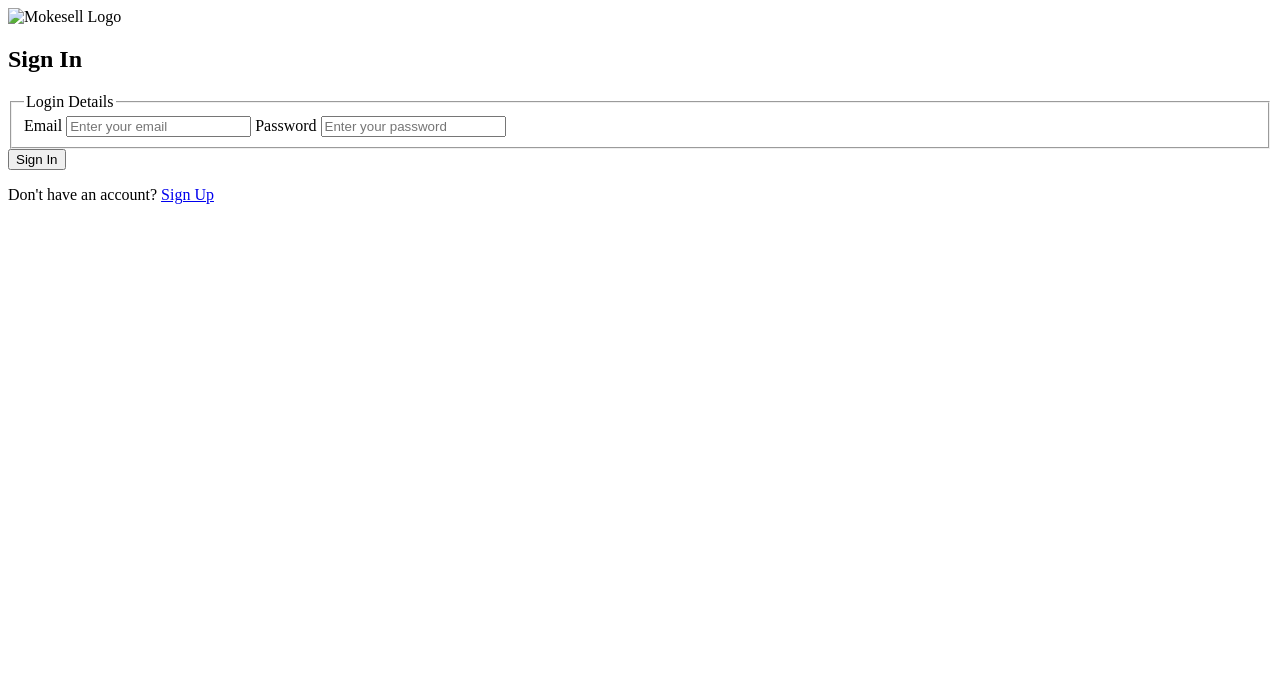
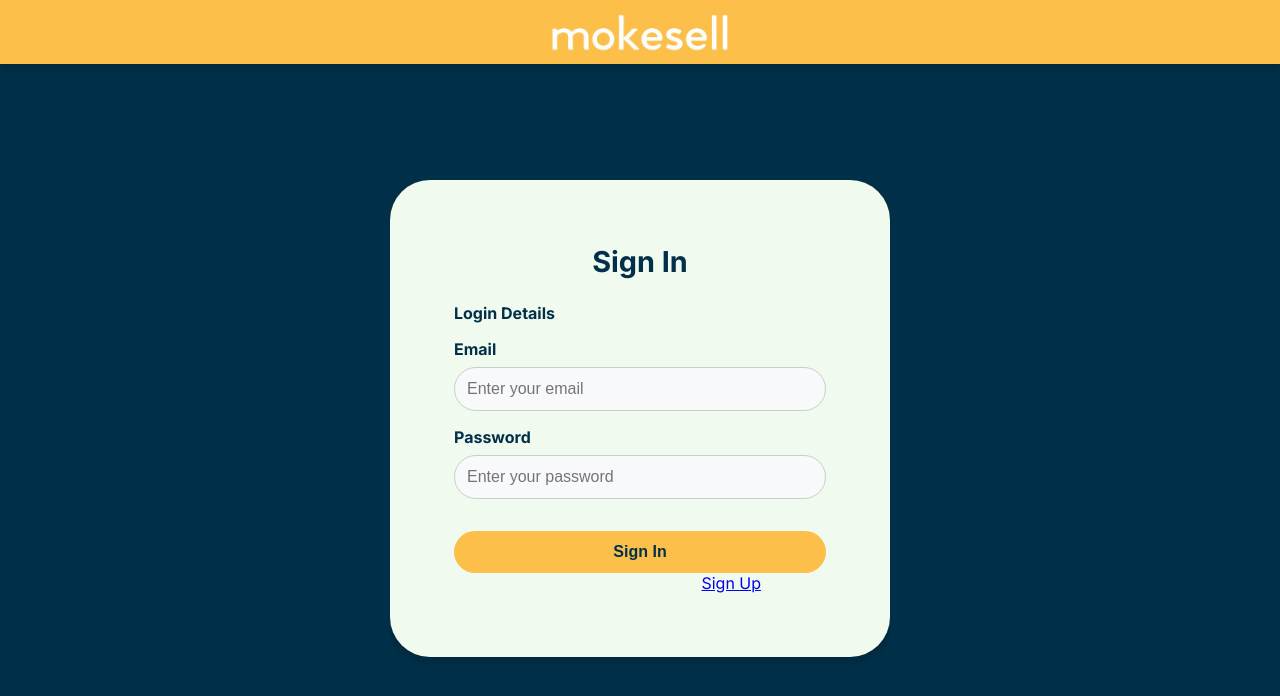
Before and after one commit to thuta369/FED_assignment2, a plain HTML site: page signin.html in a window 1280 px wide. Drawn offline with Linux system fonts and the light colour scheme.

Commit message:
sign up page

```diff
--- a/signin.html
+++ b/signin.html
@@ -5,7 +5,7 @@
     <meta name="viewport" content="width=device-width, initial-scale=1.0">
     <link rel="stylesheet" href="styles.css">
     <link href="https://fonts.googleapis.com/css2?family=Inter:wght@400;700&display=swap" rel="stylesheet">
-    <title>Sign In Page</title>
+    <title>Mokesell | Sign In</title>
 </head>
 <body>
     <!-- Header Section with Logo -->
@@ -27,7 +27,7 @@
                 <input type="password" id="password" name="password" placeholder="Enter your password" required>
             </fieldset>
             <button type="submit" class="btn">Sign In</button>
-            <p class="signup-text">Don't have an account? <a href="/signup">Sign Up</a></p>
+            <p class="signup-text">Don't have an account? <a href = "signup.html">Sign Up</a></p>
         </form>
     </section>
 </body>
--- /dev/null
+++ b/styles.css
@@ -0,0 +1,272 @@
+/* General Reset */
+* {
+    margin: 0;
+    padding: 0;
+    box-sizing: border-box;
+}
+
+/* SIGN IN PAGE */
+/* Body and HTML Reset */
+html, body {
+    font-family: 'Inter', sans-serif;
+    background-color: #003049;
+    display: flex;
+    flex-direction: column;
+    align-items: center;
+    justify-content: flex-start;
+    height: 100%;
+    color: #f1faee;
+    overflow-x: hidden;
+}
+
+/* Logo Rectangle Background */
+.logo-container {
+    width: 100%;
+    background-color: #fcbf49;
+    padding: 10px 0; /* Reduced vertical padding */
+    display: flex;
+    justify-content: center;
+    align-items: center;
+    position: absolute;
+    top: 0;
+    left: 0;
+    z-index: 10;
+    box-shadow: 0 4px 8px rgba(0, 0, 0, 0.2);
+}
+
+/* Header and Logo */
+header {
+    display: flex;
+    justify-content: center;
+    align-items: center;
+    width: 100%;
+}
+
+header img {
+    max-width: 180px;
+    height: auto;
+}
+
+/* Sign-In Container */
+.signin-container {
+    background-color: #f1faee;
+    padding: 4rem;
+    border-radius: 40px;
+    box-shadow: 0 4px 8px rgba(0, 0, 0, 0.2);
+    width: 500px;
+    text-align: center;
+    margin-top: 180px; /* Adjust spacing if needed */
+    z-index: 1;
+}
+
+
+
+h1 {
+    margin-bottom: 1.5rem;
+    font-size: 1.8rem;
+    font-weight: 700;
+    color: #003049;
+}
+
+/* Input Group */
+fieldset {
+    border: none;
+    padding: 0;
+    margin-bottom: 1rem;
+    text-align: left;
+}
+
+legend {
+    font-size: 1rem;
+    font-weight: 700;
+    margin-bottom: 1rem;
+    color: #003049;
+}
+
+label {
+    display: block;
+    font-weight: 700;
+    margin-bottom: 0.5rem;
+    color: #003049;
+}
+
+input {
+    width: 100%;
+    padding: 0.75rem;
+    border: 1px solid #ccc;
+    border-radius: 50px;
+    font-size: 1rem;
+    font-weight: 400;
+    border-radius:50px;
+    margin-bottom: 1rem;
+    color: #003049;
+    background-color: #f8f9fa;
+}
+
+input:focus {
+    border-color: #fcbf49;
+    outline: none;
+}
+
+/* Button */
+button.btn {
+    background-color: #fcbf49;
+    color: #003049;
+    border: none;
+    padding: 0.75rem 1.5rem;
+    border-radius: 5px;
+    font-size: 1rem;
+    font-weight: 700;
+    cursor: pointer;
+    transition: background-color 0.3s ease;
+    width: 100%;
+    border-radius: 50px;
+}
+
+button.btn:hover {
+    background-color: #e5a90e;
+}
+
+/* SIGN UP PAGE */
+/* General Reset */
+* {
+    margin: 0;
+    padding: 0;
+    box-sizing: border-box;
+}
+
+/* Body and HTML Reset */
+html, body {
+    font-family: 'Inter', sans-serif;
+    background-color: #003049;
+    display: flex;
+    flex-direction: column;
+    align-items: center;
+    justify-content: flex-start;
+    height: 100%;
+    color: #f1faee;
+    overflow-x: hidden;
+    overflow: hidden;
+}
+
+/* Logo Rectangle Background */
+.logo-container {
+    width: 100%;
+    background-color: #fcbf49;
+    padding: 10px 0;
+    display: flex;
+    justify-content: center;
+    align-items: center;
+    position: absolute;
+    top: 0;
+    left: 0;
+    z-index: 10;
+    box-shadow: 0 4px 8px rgba(0, 0, 0, 0.2);
+}
+
+/* Header and Logo */
+header {
+    display: flex;
+    justify-content: center;
+    align-items: center;
+    width: 100%;
+}
+
+header img {
+    max-width: 180px;
+    height: auto;
+}
+
+/* Sign-Up Container */
+.signup-container {
+    background-color: #f1faee;
+    padding: 3rem;
+    border-radius: 40px;
+    box-shadow: 0 4px 8px rgba(0, 0, 0, 0.2);
+    width: 500px;
+    text-align: center;
+    margin-top: 80px;
+    z-index: 1;
+}
+
+/* Title Styling */
+h1 {
+    margin-bottom: 1.5rem;
+    font-size: 1.8rem;
+    font-weight: 700;
+    color: #003049;
+}
+
+/* Input Group */
+fieldset {
+    border: none;
+    padding: 0;
+    margin-bottom: 1rem;
+    text-align: left;
+}
+
+legend {
+    font-size: 1rem;
+    font-weight: 700;
+    margin-bottom: 1rem;
+    color: #003049;
+}
+
+label {
+    display: block;
+    font-weight: 700;
+    margin-bottom: 0.5rem;
+    color: #003049;
+}
+
+input {
+    width: 100%;
+    padding: 0.75rem;
+    border: 1px solid #ccc;
+    border-radius: 50px;
+    font-size: 1rem;
+    font-weight: 400;
+    margin-bottom: 1rem;
+    color: #003049;
+    background-color: #f8f9fa;
+}
+
+input:focus {
+    border-color: #fcbf49;
+    outline: none;
+}
+
+/* Button */
+button.btn {
+    background-color: #fcbf49;
+    color: #003049;
+    border: none;
+    padding: 0.75rem 1.5rem;
+    font-size: 1rem;
+    font-weight: 700;
+    cursor: pointer;
+    transition: background-color 0.3s ease;
+    width: 100%;
+    border-radius: 50px;
+}
+
+button.btn:hover {
+    background-color: #e5a90e;
+}
+
+/* Sign-In Text Link */
+.signin-text {
+    margin-top: 1rem;
+    font-size: 0.9rem;
+    font-weight: 400;
+    color: black;
+}
+
+.signin-text a {
+    color: black;
+    text-decoration: none;
+}
+
+.signin-text a:hover {
+    text-decoration: underline;
+}
```
Also changed, not shown: signup.html (added, +42 -0 lines), mokesell_logo.png (added).
